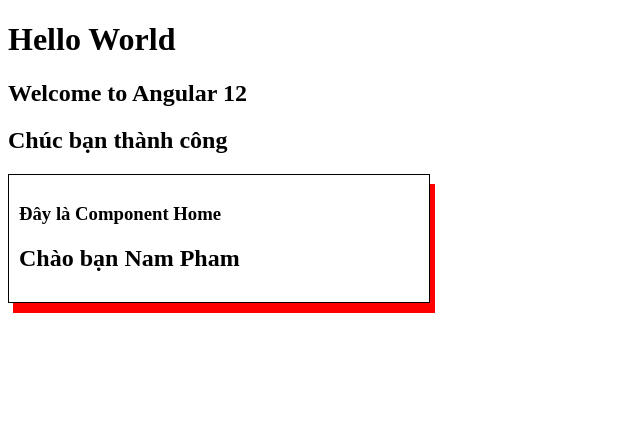
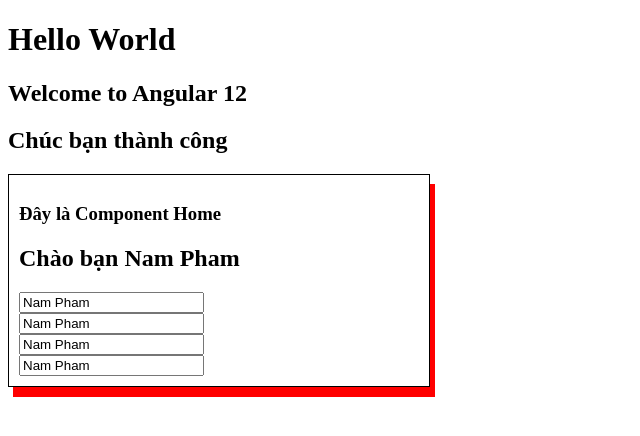
Before and after one commit to namph43/Angular12, an Angular app: page / in a window 1280 px wide. Shown: the top 436 px of the page, without its empty margins (0-640 px from the left). Built offline with nearby package versions, Linux system fonts and the light colour scheme.

Commit message:
properties

```diff
--- a/src/app/home/home.component.html
+++ b/src/app/home/home.component.html
@@ -1,4 +1,11 @@
 <div class="test">
     <h3>Đây là Component Home</h3>
     <h2>Chào bạn {{name}}</h2>
+    <input value="{{name}}"/>
+    <br />
+    <input [value]="name" title="đây là name"/>
+    <br />
+    <input [value]="name" title="đây là {{name}}"/>
+    <br />
+    <input [value]="name" [title]="'đây là ' + name"/>
 </div>
```
